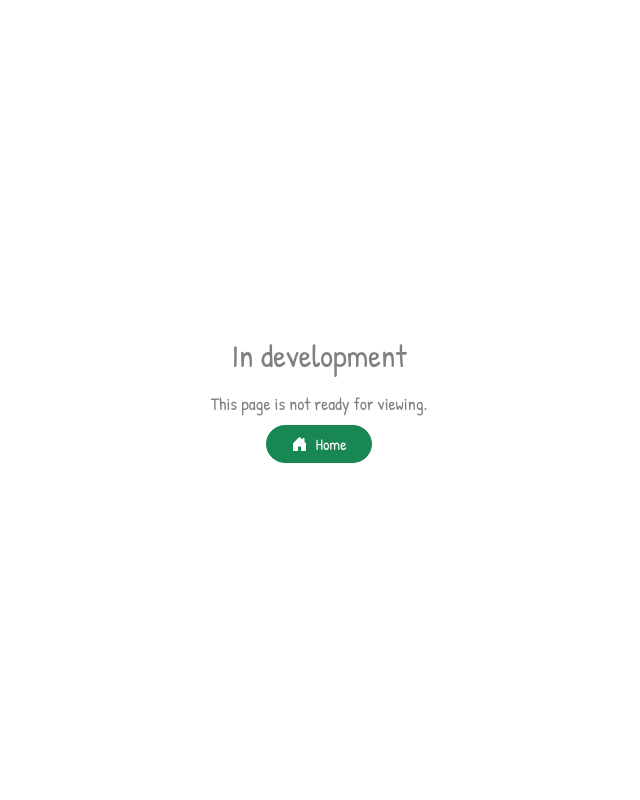
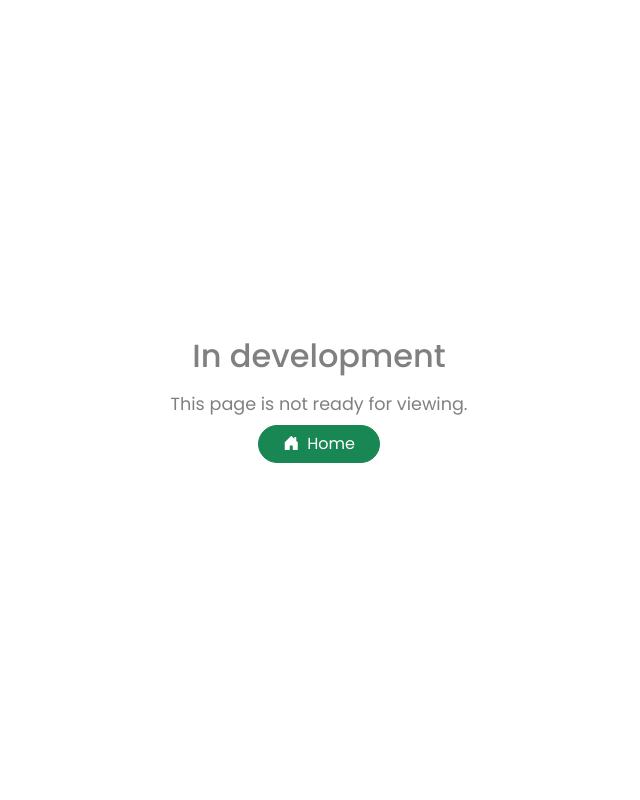
Before and after one commit to taonaben/Campus-Connect-Web-App, a PHP site: page /about.php in a window 1280 px wide. Shown: the whole page, without its empty margins (321-961 px from the left). Run offline with PHP 8.4, Linux system fonts and the light colour scheme.

Commit message:
changed fonts to poppins

```diff
--- a/assets/css/style.css
+++ b/assets/css/style.css
@@ -1,3 +1,7 @@
+@import url('https://fonts.googleapis.com/css2?family=Poppins:wght@100;200;300;400;500;600&display=swap');
+
+
+
 ::-webkit-scrollbar {
 	width: 10px;
 	height: 8px;
@@ -136,7 +140,7 @@ body {
 	overflow-x: hidden;
 	color: gray;
 	position: relative;
-	font-family: "Patrick Hand", "Roboto", Arial !important;
+	font-family: 'Poppins', sans-serif;
 	font-size: 110%;
 }
 .object-fit-cover {
```
